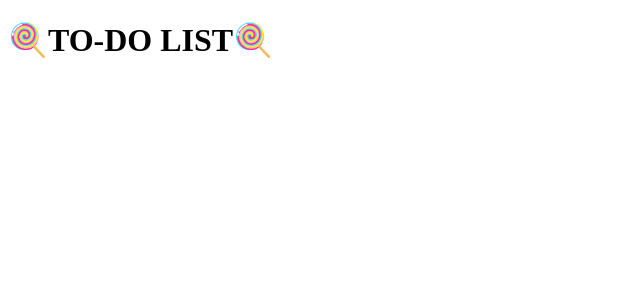
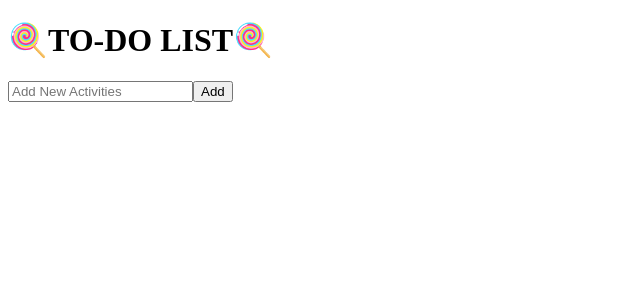
Before and after one commit to zahraa-10/32-pbk-uts-233510395, a Vue app: page / in a window 1280 px wide. Shown: the top 300 px of the page, without its empty margins (0-640 px from the left). Built offline with nearby package versions, Linux system fonts and the light colour scheme.

Commit message:
Fungsi menambahkan kegiatan baru

```diff
--- a/src/components/TodoApp.vue
+++ b/src/components/TodoApp.vue
@@ -4,11 +4,25 @@ import { ref, computed } from 'vue';
 const activities = ref([]);
 const newActivity = ref("");
 const showOnlyIncomplete = ref(false);
+
+// Fungsi menambahkan kegiatan baru
+const addActivity = () => {
+  if (newActivity.value.trim()) {
+    activities.value.push({ text: newActivity.value, completed: false });
+    newActivity.value = "";
+  }
+};
 </script>
 
 <template>
  <div class="todo-app">
-
+  <div class="todo-input">
+      <input
+        v-model="newActivity"
+        type="text"
+        placeholder="Add New Activities" />
+      <button @click="addActivity">Add</button>
+    </div>
 
  </div>
 
```
